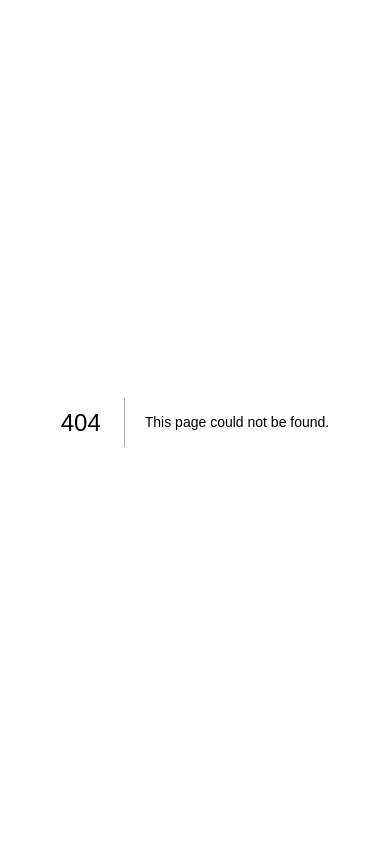
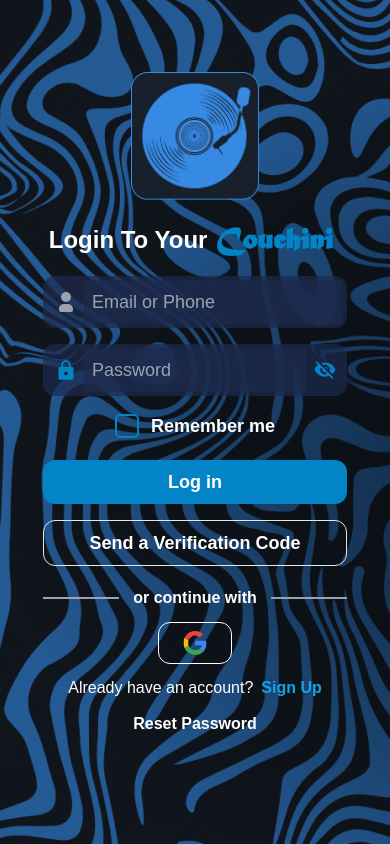
Before and after one commit to couchini/couchini-frontend, a Next.js app: page /login in a window 390 px wide. Before the commit this address had no page. Built offline with nearby package versions, Linux system fonts and the light colour scheme.

Commit message:
add basic login page , add input for phone number for sign up page

```diff
--- /dev/null
+++ b/app/login/page.jsx
@@ -0,0 +1,97 @@
+"use client"
+import { useState } from "react";
+import Logo from "../../static/images/Couchini Logo.png";
+import Image from "next/image";
+import { IoMdLock } from "react-icons/io";
+import { IoMdEyeOff } from "react-icons/io";
+import { IoEye } from "react-icons/io5";
+import { TbUserFilled } from "react-icons/tb";
+import GoogleIcon from "../../static/icons/google.svg";
+import Link from "next/link";
+import { Fade } from "react-awesome-reveal";
+
+export default function Page() {
+
+    const [showPassword, setShowPassword] = useState(false);
+
+    return (
+        <div className="bg-image text-white flex items-start justify-center p-12">
+            <Fade duration={300}>
+                <div className="w-96 h-full">
+                    <div className="py-6 flex justify-center items-center">
+                        <Image
+                            src={Logo}
+                            alt="logo"
+                            className="size-32"
+                        />
+                    </div>
+                    <h1 className="text-center text-white text-2xl font-semibold">
+                        Login To Your
+                        <span className="font-matura mx-2 text-sky-600 text-3xl">Couchini</span>
+                    </h1>
+                    <form className="my-4 px-4 mx-6">
+                        <div className="my-4 bg-input focus-within:bg-sky-800 focus-within:border border-sky-400
+                        w-full grid grid-cols-8 justify-center items-center p-1 rounded-xl transition">
+                            <div className="col-span-1 flex items-center justify-center">
+                                <TbUserFilled className="text-gray-400" size={"1.5rem"} />
+                            </div>
+                            <input
+                                type="text"
+                                placeholder="Email or Phone"
+                                className="outline-none bg-inherit text-sky-400 p-2 text-lg col-span-7"
+                            />
+                        </div>
+                        <div className="my-4 bg-input focus-within:bg-sky-800 focus-within:border border-sky-400
+                        w-full grid grid-cols-8 justify-center items-center p-1 rounded-xl transition">
+                            <div className="col-span-1 flex items-center justify-center">
+                                <IoMdLock className="text-sky-600" size={"1.5rem"} />
+                            </div>
+                            <input
+                                type={showPassword ? "text" : "password"}
+                                placeholder="Password"
+                                className="outline-none bg-inherit text-sky-400 p-2 text-lg col-span-6"
+                            />
+                            <div className="col-span-1 flex items-center justify-center cursor-pointer">
+                                {
+                                    showPassword ?
+                                        <IoEye className="text-sky-600" size={"1.5rem"} onClick={() => setShowPassword(false)} /> :
+                                        <IoMdEyeOff className="text-sky-600" size={"1.5rem"} onClick={() => setShowPassword(true)} />
+                                }
+                            </div>
+                        </div>
+                        <div className="flex my-3 items-center gap-3 justify-center">
+                            <input
+                                type="checkbox"
+                                className="text-lg"
+                            />
+                            <p className="text-lg text-white font-semibold ">Remember me</p>
+                        </div>
+                        <button className="text-white text-lg font-semibold bg-sky-600 w-full p-2 my-2 rounded-xl hover:bg-sky-700" type="submit">Log in</button>
+                        <button className="text-white border border-whtie w-full my-2 p-2 rounded-xl text-lg font-semibold">Send a Verification Code</button>
+                        <div className="grid grid-cols-4 items-center my-3">
+                            <div className="col-span-1 h-0.5 bg-gray-400 w-full"></div>
+                            <p className="text-white col-span-2 text-center font-semibold">or continue with</p>
+                            <div className="col-span-1 h-0.5 bg-gray-400 w-full"></div>
+                        </div>
+                        <div className="flex items-center justify-center my-3" >
+                            <div className="py-2 border border-white rounded-xl px-6">
+                                <Image
+                                    src={GoogleIcon}
+                                    alt="google icon"
+                                    className="size-6"
+                                />
+                            </div>
+                        </div>
+                        <div className="flex items-center justify-center gap-2">
+                            <p className="text-white">Already have an account?</p>
+                            <Link className="text-sky-500 font-semibold" href={"/sign-up"}>Sign Up</Link>
+                        </div>
+                        <div className="text-center my-3">
+                            <Link className="text-white font-semibold" href={"/password/reset"}>Reset Password</Link>
+                        </div>
+                    </form>
+                </div>
+            </Fade>
+        </div>
+    )
+};
--- a/app/sign-up/page.jsx
+++ b/app/sign-up/page.jsx
@@ -9,15 +9,21 @@
 import { IoEye } from "react-icons/io5";
 import { useState } from "react";
 import Link from "next/link";
+import 'react-phone-number-input/style.css'
+import flags from 'react-phone-number-input/flags'
+import PhoneInput from 'react-phone-number-input';
+import { Fade } from "react-awesome-reveal";
 
 
 
 export default function Page() {
 
     const [showPassword, setShowPassword] = useState(false);
+    const [phone, setPhone] = useState();
 
     return (
         <div className="bg-image">
+            <Fade duration={300}>
                 <div className="bg-slate-800 w-96 h-full py-12">
                     <div className="py-6 flex justify-center items-center">
                         <Image
@@ -31,7 +37,7 @@
                         <span className="font-matura mx-2 text-sky-600 text-3xl">Couchini</span>
                     </h1>
                     <form className="my-4 px-4 mx-6">
-                    <div className="my-4 bg-sky-950 focus-within:bg-sky-800 focus-within:border border-sky-400
+                        <div className="my-4 bg-input focus-within:bg-sky-800 focus-within:border border-sky-400
                         w-full grid grid-cols-8 justify-center items-center p-1 rounded-xl transition">
                             <div className="col-span-1 flex items-center justify-center">
                                 <TbUserFilled className="text-sky-600" size={"1.5rem"} />
@@ -39,10 +45,10 @@
                             <input
                                 type="text"
                                 placeholder="Full Name"
-                            className="outline-none bg-inherit text-sky-400 p-1 text-lg col-span-7"
+                                className="outline-none bg-inherit text-sky-400 p-2 text-lg col-span-7"
                             />
                         </div>
-                    <div className="my-4 bg-sky-950 focus-within:bg-sky-800 focus-within:border border-sky-400
+                        <div className="my-4 bg-input focus-within:bg-sky-800 focus-within:border border-sky-400
                         w-full grid grid-cols-8 justify-center items-center p-1 rounded-xl transition">
                             <div className="col-span-1 flex items-center justify-center">
                                 <Image
@@ -54,10 +60,10 @@
                             <input
                                 type="email"
                                 placeholder="Email"
-                            className="outline-none bg-inherit text-sky-400 p-1 text-lg col-span-7"
+                                className="outline-none bg-inherit text-sky-400 p-2 text-lg col-span-7"
                             />
                         </div>
-                    <div className="my-4 bg-sky-950 focus-within:bg-sky-800 focus-within:border border-sky-400
+                        <div className="my-4 bg-input focus-within:bg-sky-800 focus-within:border border-sky-400
                         w-full grid grid-cols-8 justify-center items-center p-1 rounded-xl transition">
                             <div className="col-span-1 flex items-center justify-center">
                                 <IoMdLock className="text-sky-600" size={"1.5rem"} />
@@ -65,7 +71,7 @@
                             <input
                                 type={showPassword ? "text" : "password"}
                                 placeholder="Password"
-                            className="outline-none bg-inherit text-sky-400 p-1 text-lg col-span-6"
+                                className="outline-none bg-inherit text-sky-400 p-2 text-lg col-span-6"
                             />
                             <div className="col-span-1 flex items-center justify-center cursor-pointer">
                                 {
@@ -75,7 +81,7 @@
                                 }
                             </div>
                         </div>
-                    <div className="my-4 bg-sky-950 focus-within:bg-sky-800 focus-within:border border-sky-400
+                        <div className="my-4 bg-input focus-within:bg-sky-800 focus-within:border border-sky-400
                         w-full grid grid-cols-8 justify-center items-center p-1 rounded-xl transition">
                             <div className="col-span-1 flex items-center justify-center">
                                 <Image
@@ -87,22 +93,17 @@
                             <input
                                 type="date"
                                 placeholder="Email"
-                            className="outline-none bg-inherit text-sky-400 p-1 text-lg col-span-7"
+                                className="outline-none bg-inherit text-sky-400 p-2 text-lg col-span-7"
                             />
                         </div>
-                    <div className="my-4 bg-sky-950 focus-within:bg-sky-800 focus-within:border border-sky-400
+                        <div className="my-4 bg-input  focus-within:border border-sky-400
                         w-full grid grid-cols-8 justify-center items-center p-1 rounded-xl transition">
-                        <div className="col-span-1 flex items-center justify-center">
-                            <Image
-                                src={MessageIcon}
-                                alt="message-icon"
-                                className="size-6"
-                            />
-                        </div>
-                        <input
-                            type="number"
-                            placeholder="number"
-                            className="outline-none bg-inherit text-sky-400 p-1 text-lg col-span-7"
+                            <PhoneInput
+                                className="outline-none bg-input text-sky-400 p-2 text-lg col-span-7"
+                                value={phone}
+                                placeholder="Enter phone number"
+                                flags={flags}
+                                onChange={setPhone}
                             />
                         </div>
                         <div className="flex items-center justify-around gap-6">
@@ -126,6 +127,7 @@
                         </div>
                     </form>
                 </div>
+            </Fade>
         </div>
     )
 };
--- a/package.json
+++ b/package.json
@@ -2,8 +2,10 @@
   "dependencies": {
     "next": "^14.2.5",
     "react": "^18.3.1",
+    "react-awesome-reveal": "^4.2.13",
     "react-dom": "^18.3.1",
-    "react-icons": "^5.2.1"
+    "react-icons": "^5.2.1",
+    "react-phone-number-input": "^3.4.4"
   },
   "devDependencies": {
     "autoprefixer": "^10.4.19",
--- a/static/styles/global.css
+++ b/static/styles/global.css
@@ -2,12 +2,12 @@
 @tailwind components;
 @tailwind utilities;
 
-@font-face{
+@font-face {
     font-family: matura;
     src: url("../fonts/MATURASC_1.TTF");
 }
 
-*{
+* {
     font-family: sans-serif;
 }
 
@@ -24,3 +24,27 @@
     bottom: 0;
     z-index: -100 !important;
 }
+
+.bg-input {
+    background-color: #1e2a4db0;
+}
+
+input[type=checkbox] {
+    appearance: none;
+    border: 2px solid #0284c7;
+    padding: 10px;
+    transition: 300ms;
+    position: relative;
+    border-radius: 5px;
+}
+
+input[type=checkbox]:checked::before {
+    content: "";
+    background-color: #6b91f8;
+    position: absolute;
+    border-radius: 2px;
+    top: 15%;
+    left: 15%;
+    right: 15%;
+    bottom: 15%;
+}
```
Also changed, not shown: static/icons/google.svg (added), 1 other file (tests, documents, lock files or other folders). Lines whose indentation alone changed are shown as unchanged.
